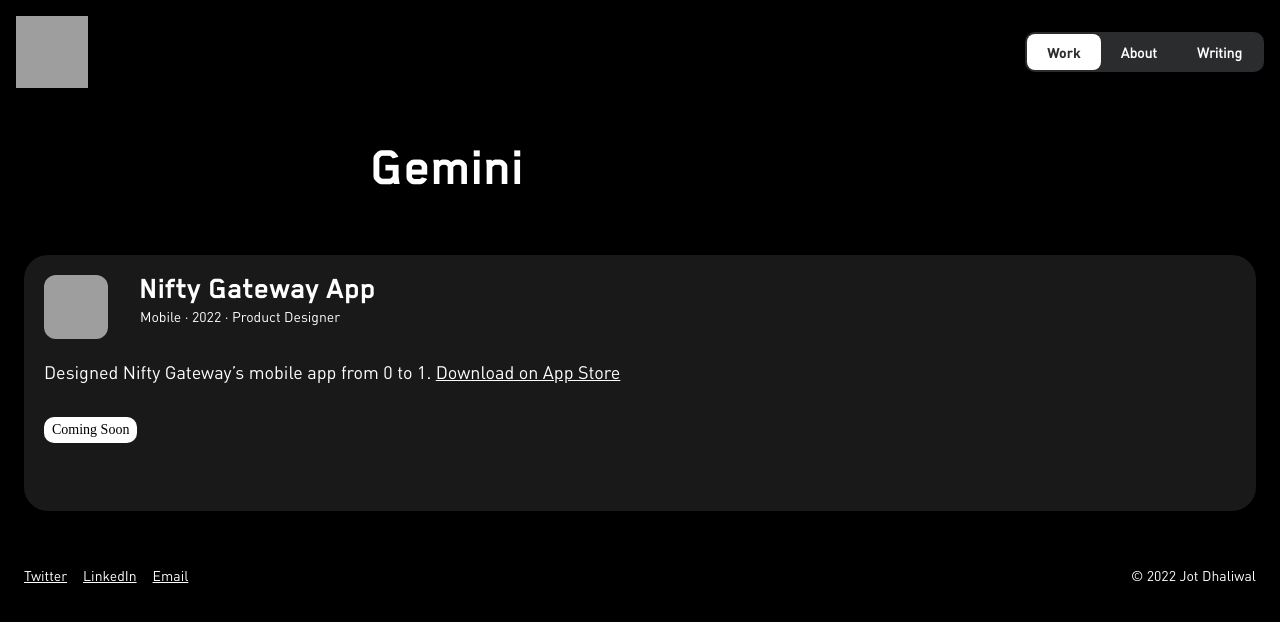
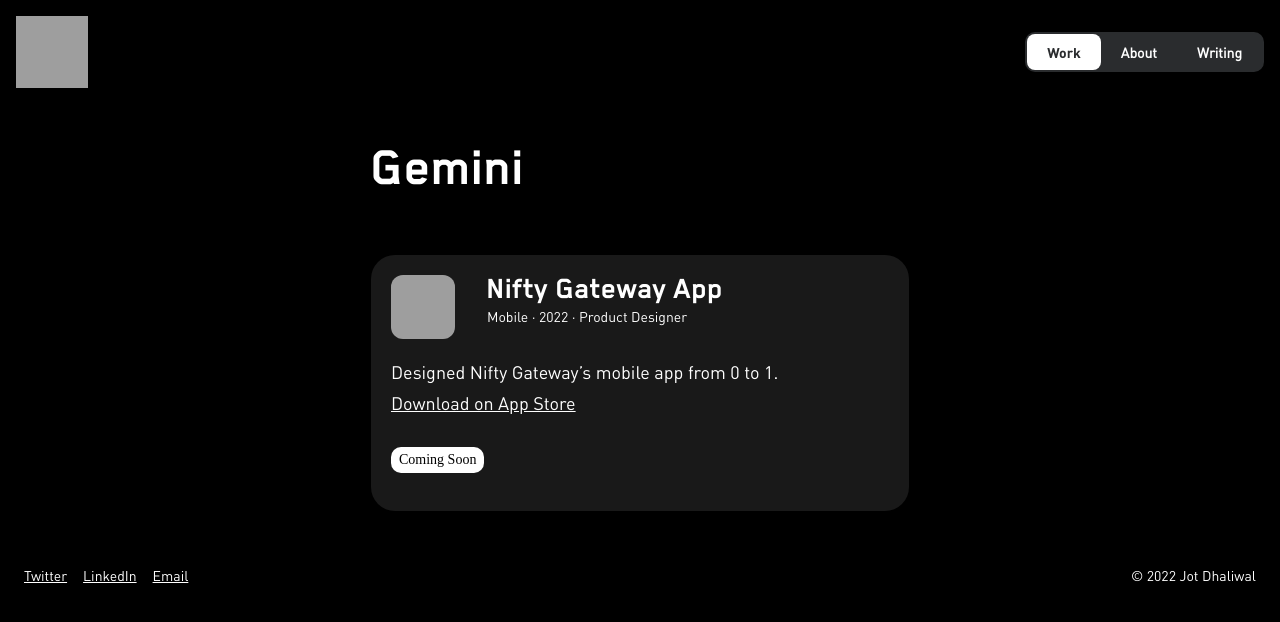
Before and after one commit to jotd/jotd-portfolio, a Jekyll site: the page work/index.html, which Jekyll copies as it is, in a window 1280 px wide. Shown: the top 622 px of the page. Built offline with Jekyll 4.4.1, drawn with Linux system fonts in a browser that asks for light colours; grey boxes are pictures that could not be loaded.

Commit message:
Update index.html

```diff
--- a/work/index.html
+++ b/work/index.html
@@ -43,6 +43,7 @@
     </div>
   </div>
 
+  <div class="content-home">
  <!-- Project 1 -->
  <div class="work-container offset-card-1">
   <div class="work-description">
@@ -68,6 +69,7 @@
       </div>
     </div>
   </div>
+</div>
 </div>
 
 
```
